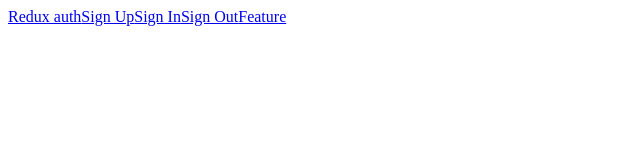
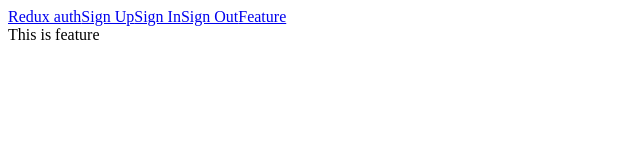
Before and after one commit to bunyaminmrcn/react-redux-auth-example, a React (Create React App) app in the folder client/: page /feature in a window 1280 px wide. Shown: the top 160 px of the page, without its empty margins (0-640 px from the left). Built offline with nearby package versions, Linux system fonts and the light colour scheme.

Commit message:
Feature component

```diff
--- /dev/null
+++ b/client/src/components/Feature.js
@@ -0,0 +1,7 @@
+import { Component } from "react";
+
+export default class Feature extends Component {
+    render() {
+        return <div> This is feature</div>
+    }
+}
--- a/client/src/index.js
+++ b/client/src/index.js
@@ -6,6 +6,7 @@
 import App from "./components/App";
 import Welcome from './components/Welcome';
 import Signup from "./components/auth/Signup";
+import Feature from "./components/Feature";
 
 const container = document.getElementById('root');
 const root = createRoot(container);
@@ -17,6 +18,7 @@
                 <Routes>
                     <Route path="/" Component={Welcome}></Route>
                     <Route path="/signup" Component={Signup}></Route>
+                    <Route path="/feature" Component={Feature}></Route>
                 </Routes>
             </App>
         </BrowserRouter>
```
